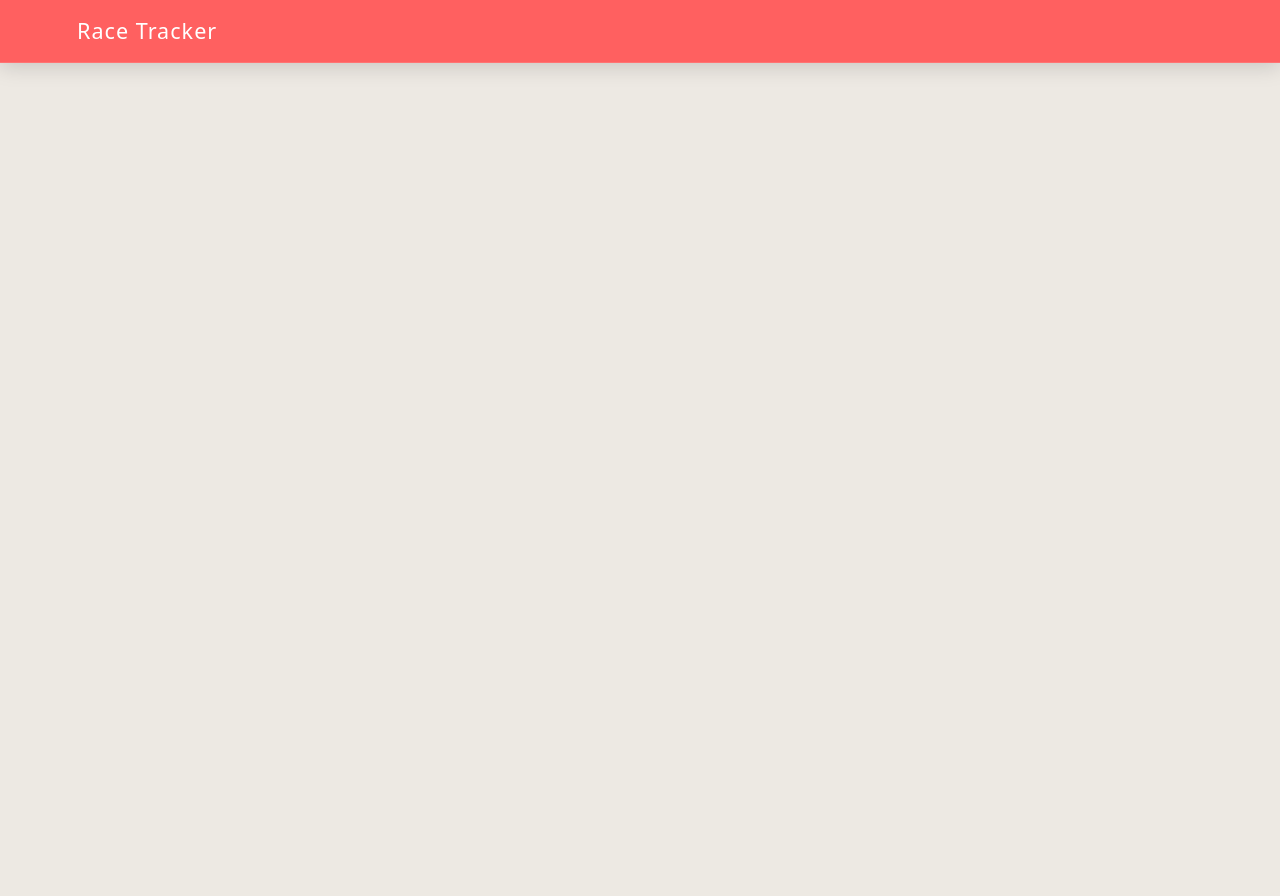
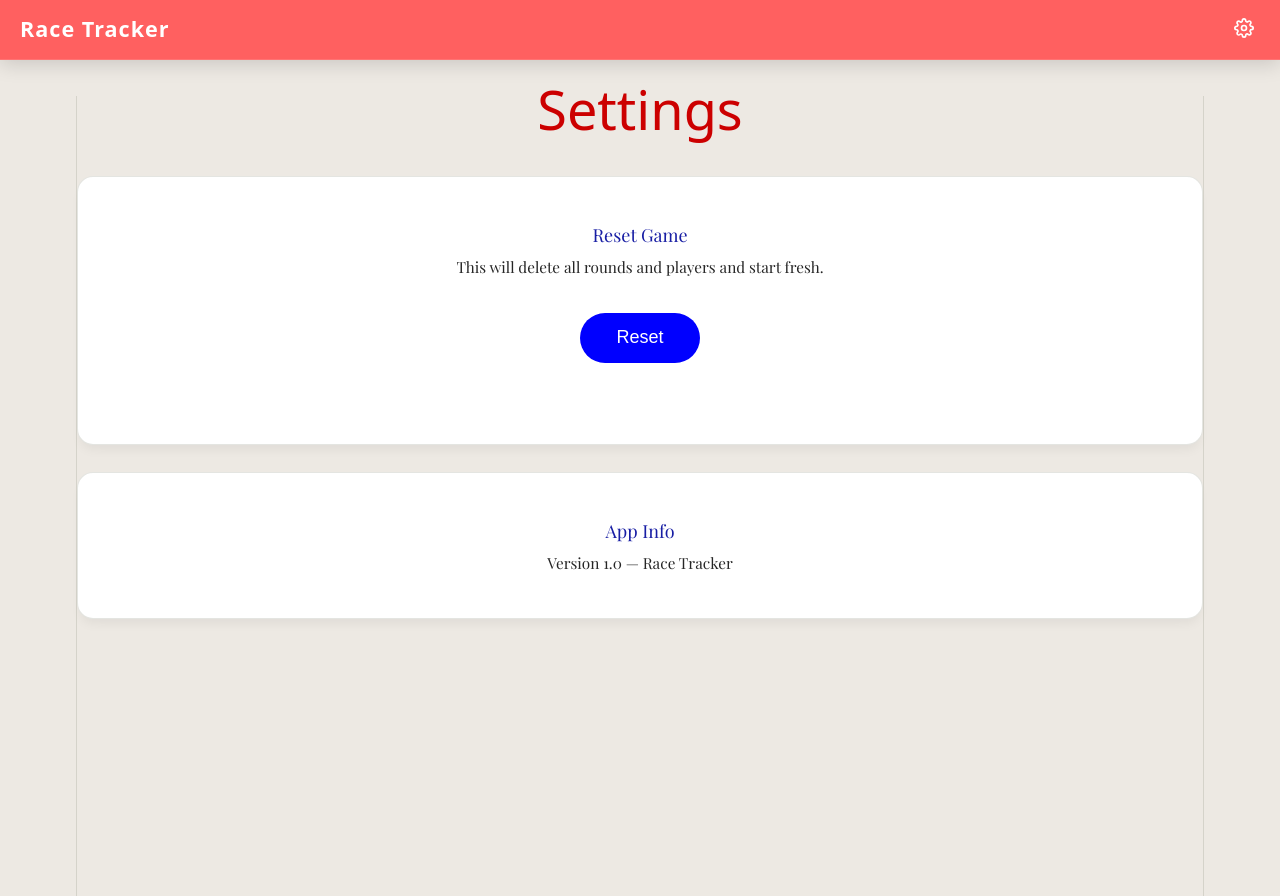
Before and after one commit to mamcgovern/RaceTracker, a React (Vite) app in the folder racetracker/: page /settings in a window 1280 px wide. Before the commit this address had no page. Before the commit the page ends 800 px from the top, so only its background shows below. Built offline with nearby package versions, Linux system fonts and the light colour scheme; the HTML template or start-up script is replaced by a standard one; a web font is replaced by a local one.

Commit message:
Updated players page

```diff
--- a/racetracker/package.json
+++ b/racetracker/package.json
@@ -15,6 +15,7 @@
     "canvas-confetti": "^1.9.4",
     "react": "^19.2.7",
     "react-dom": "^19.2.7",
+    "react-icons": "^5.6.0",
     "react-router-dom": "^7.16.0"
   },
   "devDependencies": {
--- a/racetracker/src/App.jsx
+++ b/racetracker/src/App.jsx
@@ -13,6 +13,10 @@ import NewRound from './components/NewRound'
 import EditRound from './components/EditRound'
 import Leaderboard from './components/Leaderboard'
 import GameOver from './components/GameOver'
+
+import PlayersPage from './components/PlayersPage'
+import About from './components/About'
+import Settings from './components/Settings'
 
 const STORAGE_KEY = 'race-tracker-data'
 
@@ -171,6 +175,30 @@ export default function App() {
                     }
                 />
 
+                <Route
+                    path="/players"
+                    element={
+                        <PlayersPage
+                            data={data}
+                        />
+                    }
+                />
+
+                <Route
+                    path="/about"
+                    element={
+                        <About />
+                    }
+                />
+
+                <Route
+                    path="/settings"
+                    element={
+                        <Settings
+                            resetGame={resetGame}
+                        />
+                    }
+                />
                 {/* =========================
                     END STATES
                 ========================= */}
--- /dev/null
+++ b/racetracker/src/components/About.jsx
@@ -0,0 +1,41 @@
+import React from 'react'
+
+export default function About() {
+    return (
+        <div className="page-container">
+
+            <h1>About</h1>
+
+            <div className="card">
+                <div className="card-info">
+
+                    <div className="card-title">
+                        How Scoring Works
+                    </div>
+
+                    <div className="card-description">
+                        Each round is entered as a sequence of player codes.
+                        <br /><br />
+
+                        The scoring system is:
+                        <ul style={{ textAlign: 'left', marginTop: '10px' }}>
+                            <li>1st place → 4 points</li>
+                            <li>2nd place → 3 points</li>
+                            <li>3rd place → 2 points</li>
+                            <li>4th place → 1 point</li>
+                        </ul>
+
+                        <br />
+
+                        Example round:
+                        <b> RMND </b>
+                        <br />
+                        → R gets 4, M gets 3, N gets 2, D gets 1
+                    </div>
+
+                </div>
+            </div>
+
+        </div>
+    )
+}
--- a/racetracker/src/components/Header.jsx
+++ b/racetracker/src/components/Header.jsx
@@ -1,65 +1,84 @@
 import React, { useState, useRef, useEffect } from 'react'
-import { Link, useLocation } from 'react-router-dom'
-
-const PAGES = [
-    { path: '/', label: 'Home' },
-]
+import { Link, useLocation, useNavigate } from 'react-router-dom'
+import { FiSettings } from 'react-icons/fi'
 
 export default function Header() {
     const [open, setOpen] = useState(false)
     const ref = useRef(null)
     const location = useLocation()
+    const navigate = useNavigate()
 
     useEffect(() => {
-        function onClick(e) {
+        function handleClick(e) {
             if (ref.current && !ref.current.contains(e.target)) {
                 setOpen(false)
             }
         }
 
-        document.addEventListener('mousedown', onClick)
-        return () => document.removeEventListener('mousedown', onClick)
+        document.addEventListener('mousedown', handleClick)
+        return () => document.removeEventListener('mousedown', handleClick)
     }, [])
 
     return (
-        <header className="header-wrapper">
+        <div className="header-wrapper">
             <nav className="header">
-                <div className="nav-container">
 
-                    {/* Brand */}
-                    <div className="brand">
+                <div className="header-left">
+                    <Link to="/" className="brand">
                         Race Tracker
+                    </Link>
                 </div>
 
-                    {/* TODO: Decide if this is needed */}
-                    {/* Menu */}
-                    {/* <div className="menu" ref={ref}>
+                <div className="header-right" ref={ref}>
+
+                    {/* Gear button */}
                     <button
-                            className="menu-btn"
+                        className="icon-btn"
                         onClick={() => setOpen(v => !v)}
                     >
-                            Menu
+                        <FiSettings size={20} />
                     </button>
 
+                    {/* Dropdown */}
                     {open && (
                         <div className="dropdown">
-                                {PAGES.map(page => (
-                                    <Link
-                                        key={page.path}
-                                        to={page.path}
-                                        className={`dropdown-item ${location.pathname === page.path ? 'active' : ''
-                                            }`}
-                                        onClick={() => setOpen(false)}
+
+                            <button
+                                className="dropdown-item"
+                                onClick={() => {
+                                    navigate('/players')
+                                    setOpen(false)
+                                }}
                             >
-                                        {page.label}
-                                    </Link>
-                                ))}
+                                Players
+                            </button>
+
+                            <button
+                                className="dropdown-item"
+                                onClick={() => {
+                                    navigate('/about')
+                                    setOpen(false)
+                                }}
+                            >
+                                About
+                            </button>
+
+                            <button
+                                className="dropdown-item"
+                                onClick={() => {
+                                    navigate('/settings')
+                                    setOpen(false)
+                                }}
+                            >
+                                Settings
+                            </button>
+
                         </div>
                     )}
-                    </div> */}
 
                 </div>
+
             </nav>
-        </header>
+        </div>
     )
 }
--- /dev/null
+++ b/racetracker/src/components/PlayersPage.jsx
@@ -0,0 +1,54 @@
+import React from 'react'
+
+export default function PlayersPage({ data }) {
+    const players = data?.players ?? []
+
+    return (
+        <div className="page-container">
+
+            <h1>Players</h1>
+
+            <p className="subtitle">
+                Current game participants (locked for this session)
+            </p>
+
+            {players.length === 0 ? (
+                <div className="card">
+                    <div className="card-info">
+                        <div className="card-title">
+                            No players set
+                        </div>
+                        <div className="card-description">
+                            Start a new game to add players.
+                        </div>
+                    </div>
+                </div>
+            ) : (
+                <div className="grid2">
+
+                    {players.map((p, i) => (
+                        <div className="card" key={p.code || i}>
+                            <div className="card-info">
+
+                                <div className="card-title">
+                                    Player {i + 1}
+                                </div>
+
+                                <div className="card-subtitle">
+                                    {p.name}
+                                </div>
+
+                                <div className="card-description">
+                                    Code: <b>{p.code}</b>
+                                </div>
+
+                            </div>
+                        </div>
+                    ))}
+
+                </div>
+            )}
+
+        </div>
+    )
+}
--- /dev/null
+++ b/racetracker/src/components/Settings.jsx
@@ -0,0 +1,58 @@
+import React from 'react'
+import { useNavigate } from 'react-router-dom'
+
+export default function Settings({ resetGame }) {
+    const navigate = useNavigate()
+
+    return (
+        <div className="page-container">
+
+            <h1>Settings</h1>
+
+            <div className="grid1">
+
+                {/* RESET GAME */}
+                <div className="card">
+                    <div className="card-info">
+
+                        <div className="card-title">
+                            Reset Game
+                        </div>
+
+                        <div className="card-description">
+                            This will delete all rounds and players and start fresh.
+                        </div>
+
+                        <button
+                            className="btn"
+                            onClick={() => {
+                                resetGame()
+                                navigate('/')
+                            }}
+                        >
+                            Reset
+                        </button>
+
+                    </div>
+                </div>
+
+                {/* FUTURE SETTINGS PLACEHOLDER */}
+                <div className="card">
+                    <div className="card-info">
+
+                        <div className="card-title">
+                            App Info
+                        </div>
+
+                        <div className="card-description">
+                            Version 1.0 — Race Tracker
+                        </div>
+
+                    </div>
+                </div>
+
+            </div>
+
+        </div>
+    )
+}
--- a/racetracker/src/index.css
+++ b/racetracker/src/index.css
@@ -473,3 +473,62 @@ body {
   border: 1px solid var(--border);
   color: var(--text);
 }
+
+.header {
+  display: flex;
+  justify-content: space-between;
+  align-items: center;
+  padding: 12px 20px;
+  background: var(--primary-dark);
+  color: white;
+  position: sticky;
+  top: 0;
+  z-index: 1000;
+}
+
+.brand {
+  color: white;
+  text-decoration: none;
+  font-weight: 600;
+}
+
+.header-right {
+  position: relative;
+}
+
+.icon-btn {
+  background: transparent;
+  border: none;
+  color: white;
+  cursor: pointer;
+  padding: 6px;
+  border-radius: 8px;
+}
+
+.icon-btn:hover {
+  background: rgba(255,255,255,0.1);
+}
+
+.dropdown {
+  position: absolute;
+  right: 0;
+  top: 40px;
+  background: white;
+  border-radius: 10px;
+  box-shadow: 0 10px 25px rgba(0,0,0,0.2);
+  overflow: hidden;
+  min-width: 160px;
+}
+
+.dropdown-item {
+  width: 100%;
+  padding: 10px 12px;
+  border: none;
+  background: white;
+  text-align: left;
+  cursor: pointer;
+}
+
+.dropdown-item:hover {
+  background: #f2f2f2;
+}
```
Also changed, not shown: 1 other file (tests, documents, lock files or other folders). Lines whose indentation alone changed are shown as unchanged.
